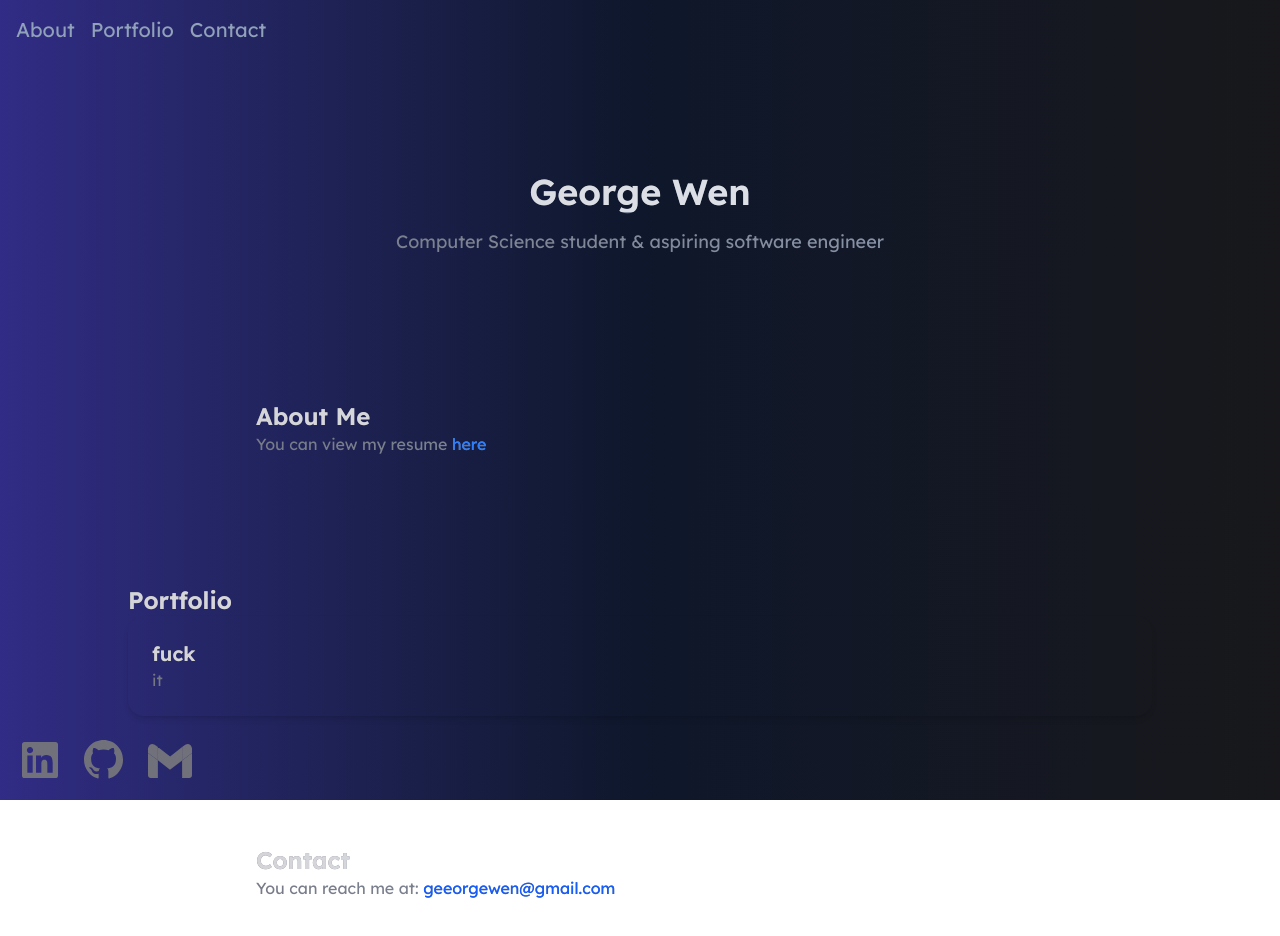
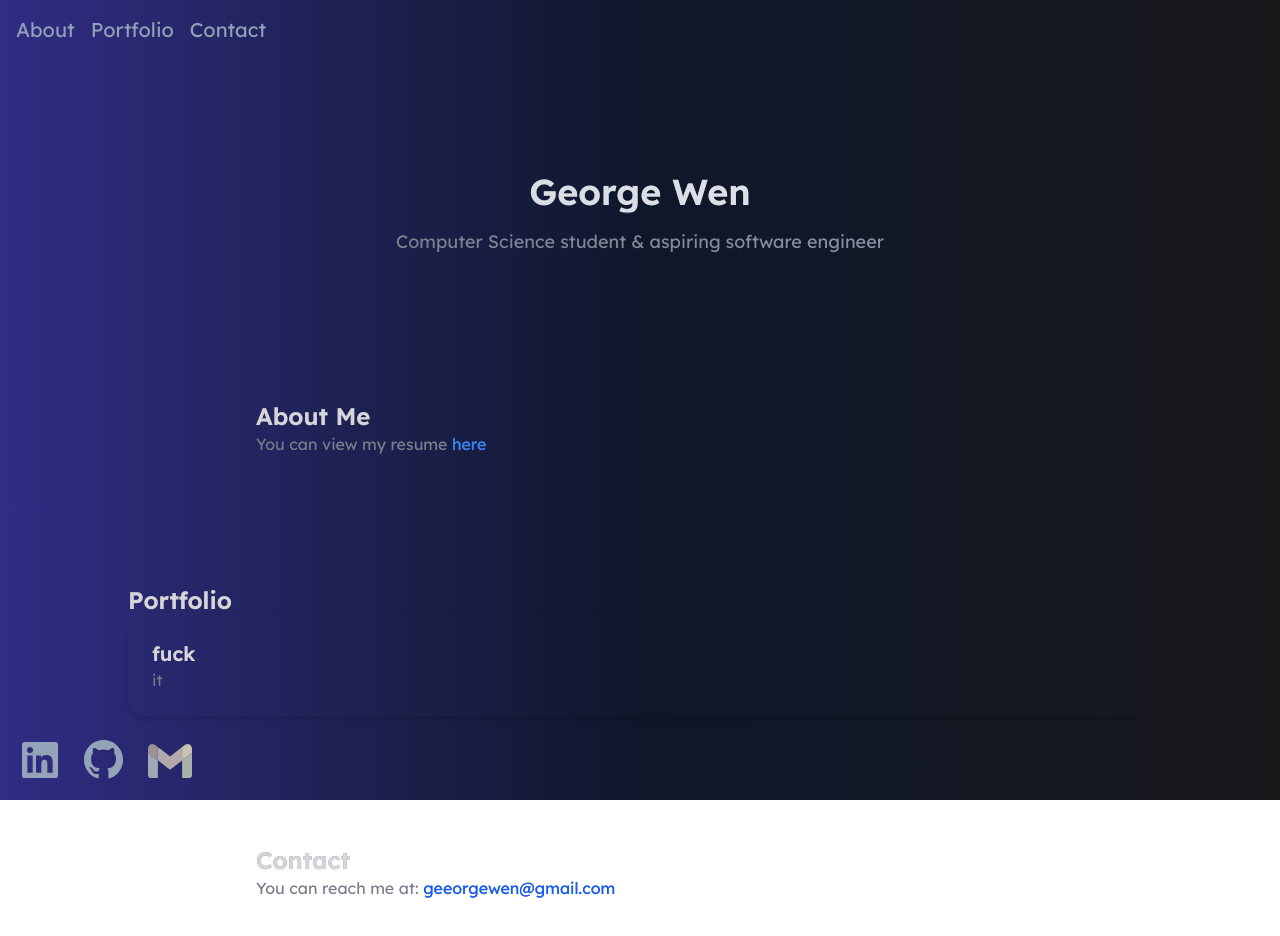
Before and after one commit to georgew1234/Personal-Website, a Next.js app: page / in a window 1280 px wide. Shown: the top 936 px of the page. Built offline with nearby package versions, Linux system fonts and the light colour scheme.

Commit message:
I think I edited the svgs i dont remember

```diff
--- a/src/app/components/icons/email.tsx
+++ b/src/app/components/icons/email.tsx
@@ -9,36 +9,36 @@ export default function EmailIcon() {
             href="mailto:geeorgewen@gmail.com"
             target="_blank"
             rel="noopener noreferrer">
-            <svg className="w-12 h-12 " viewBox="3 3  24 24" fill="none" xmlns="http://www.w3.org/2000/svg"
+            <svg className="w-12 h-12" viewBox="3 3 24 24" fill="none" xmlns="http://www.w3.org/2000/svg"
                  onMouseEnter={() => setIsHovered(true)}
                  onMouseLeave={() => setIsHovered(false)}>
                 <path
                     d="M22.0515 8.52295L16.0644 13.1954L9.94043 8.52295V8.52421L9.94783 8.53053V15.0732L15.9954 19.8466L22.0515 15.2575V8.52295Z"
-                    fill={isHovered ? '#EA4335' : '#71717b'}
+                    fill={isHovered ? '#EA4335' : '#b0aaaa'}
                 />
                 <path
                     d="M23.6231 7.38639L22.0508 8.52292V15.2575L26.9983 11.459V9.17074C26.9983 9.17074 26.3978 5.90258 23.6231 7.38639Z"
-                    fill={isHovered ? '#FBBC05' : '#71717b'}
+                    fill={isHovered ? '#FBBC05' : '#c7c3b0'}
                 />
                 <path
                     d="M22.0508 15.2575V23.9924H25.8428C25.8428 23.9924 26.9219 23.8813 26.9995 22.6513V11.459L22.0508 15.2575Z"
-                    fill={isHovered ? '#34A853' : '#71717b'}
+                    fill={isHovered ? '#34A853' : '#a9b2a9'}
                 />
                 <path
                     d="M9.94811 24.0001V15.0732L9.94043 15.0669L9.94811 24.0001Z"
-                    fill={isHovered ? '#C5221F' : '#71717b'}
+                    fill={isHovered ? '#C5221F' : '#999393'}
                 />
                 <path
                     d="M9.94014 8.52404L8.37646 7.39382C5.60179 5.91001 5 9.17692 5 9.17692V11.4651L9.94014 15.0667V8.52404Z"
-                    fill={isHovered ? '#C5221F' : '#71717b'}
+                    fill={isHovered ? '#C5221F' : '#999393'}
                 />
                 <path
                     d="M9.94043 8.52441V15.0671L9.94811 15.0734V8.53073L9.94043 8.52441Z"
-                    fill={isHovered ? '#C5221F' : '#71717b'}
+                    fill={isHovered ? '#C5221F' : '#999393'}
                 />
                 <path
                     d="M5 11.4668V22.6591C5.07646 23.8904 6.15673 24.0003 6.15673 24.0003H9.94877L9.94014 15.0671L5 11.4668Z"
-                    fill={isHovered ? '#4285F4' : '#71717b'}
+                    fill={isHovered ? '#4285F4' : '#a0a8b7'}
                 />
             </svg>
         </a>
--- a/src/app/components/icons/github.tsx
+++ b/src/app/components/icons/github.tsx
@@ -12,7 +12,7 @@ export default function GithubIcon() {
             <svg className="w-12 h-12 " viewBox="-10 -10 120 120"  xmlns="http://www.w3.org/2000/svg"
                  onMouseEnter={() => setIsHovered(true)}
                  onMouseLeave={() => setIsHovered(false)}>
-                <path fill={isHovered ? "#fff" : "#71717b"}
+                <path fill={isHovered ? "#fff" : "#94a3b8"}
                       d="M48.854 0C21.839 0 0 22 0 49.217c0 21.756 13.993 40.172 33.405 46.69 2.427.49 3.316-1.059 3.316-2.362 0-1.141-.08-5.052-.08-9.127-13.59 2.934-16.42-5.867-16.42-5.867-2.184-5.704-5.42-7.17-5.42-7.17-4.448-3.015.324-3.015.324-3.015 4.934.326 7.523 5.052 7.523 5.052 4.367 7.496 11.404 5.378 14.235 4.074.404-3.178 1.699-5.378 3.074-6.6-10.839-1.141-22.243-5.378-22.243-24.283 0-5.378 1.94-9.778 5.014-13.2-.485-1.222-2.184-6.275.486-13.038 0 0 4.125-1.304 13.426 5.052a46.97 46.97 0 0 1 12.214-1.63c4.125 0 8.33.571 12.213 1.63 9.302-6.356 13.427-5.052 13.427-5.052 2.67 6.763.97 11.816.485 13.038 3.155 3.422 5.015 7.822 5.015 13.2 0 18.905-11.404 23.06-22.324 24.283 1.78 1.548 3.316 4.481 3.316 9.126 0 6.6-.08 11.897-.08 13.526 0 1.304.89 2.853 3.316 2.364 19.412-6.52 33.405-24.935 33.405-46.691C97.707 22 75.788 0 48.854 0z"/>
             </svg>
         </a>
--- a/src/app/components/icons/linkedin.tsx
+++ b/src/app/components/icons/linkedin.tsx
@@ -12,7 +12,7 @@ export default function LinkedinIcon() {
             <svg className="w-12 h-12 " viewBox="0 0 16 16" xmlns="http://www.w3.org/2000/svg"
                  onMouseEnter={() => setIsHovered(true)}
                  onMouseLeave={() => setIsHovered(false)}>
-                <path fill= {isHovered ? "#0A66C2" : "#71717b"}
+                <path fill= {isHovered ? "#0A66C2" : "#94a3b8"}
                       d="M12.225 12.225h-1.778V9.44c0-.664-.012-1.519-.925-1.519-.926 0-1.068.724-1.068 1.47v2.834H6.676V6.498h1.707v.783h.024c.348-.594.996-.95 1.684-.925 1.802 0 2.135 1.185 2.135 2.728l-.001 3.14zM4.67 5.715a1.037 1.037 0 01-1.032-1.031c0-.566.466-1.032 1.032-1.032.566 0 1.031.466 1.032 1.032 0 .566-.466 1.032-1.032 1.032zm.889 6.51h-1.78V6.498h1.78v5.727zM13.11 2H2.885A.88.88 0 002 2.866v10.268a.88.88 0 00.885.866h10.226a.882.882 0 00.889-.866V2.865a.88.88 0 00-.889-.864z"/>
             </svg>
         </a>
--- a/src/app/layout.tsx
+++ b/src/app/layout.tsx
@@ -24,7 +24,7 @@ export default function RootLayout({ children }: { children: ReactNode }) {
         <div className={`text-transparent bg-clip-text bg-gradient-to-r from-zinc-500 to-slate-400 ${lexend.className}`}>
         <header className="sticky top-0 p-4">
             <nav className="flex gap-4">
-                <a href="#" className="text-hover text-xl">About</a>
+                <a href="#about" className="text-hover text-xl">About</a>
                 <a href="#portfolio" className="text-hover text-xl">Portfolio</a>
                 <a href="#contact" className="text-hover text-xl">Contact</a>
             </nav>
```
